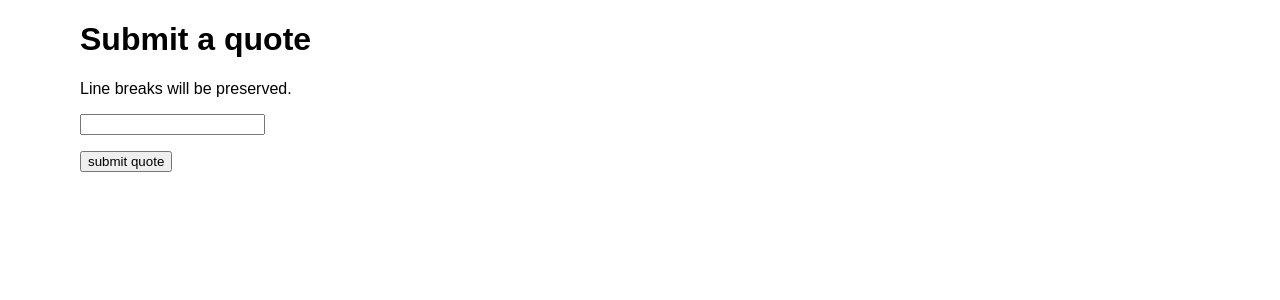
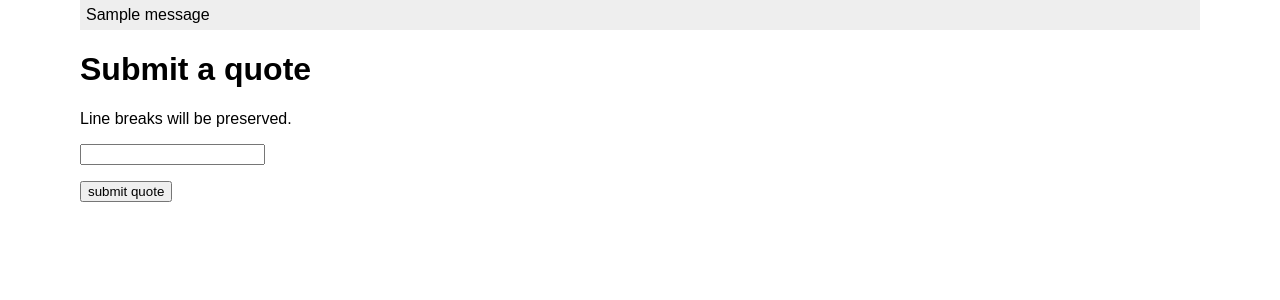
Before and after one commit to teh/pyukbash, a Django app: template templates/submit.html in a window 1280 px wide. Shown: the part 42-342 px from the top of the page. Run offline with Django 3.2, Linux system fonts and the light colour scheme; the template is opened without the code that fills it, so the values that code supplies are empty, except form fields; tables that the repository leaves empty hold one stand-in row (values such as "Sample post"); one stand-in notice (Sample message) is shown; form fields are guessed from the names that the template uses.

Commit message:
Add some messages for usability

```diff
--- a/settings.py
+++ b/settings.py
@@ -121,6 +121,8 @@ TEMPLATE_DIRS = (
     './templates'
 )
 
+MESSAGE_STORAGE = 'django.contrib.messages.storage.cookie.CookieStorage'
+
 INSTALLED_APPS = (
     'django.contrib.auth',
     'django.contrib.contenttypes',
--- a/static/base.css
+++ b/static/base.css
@@ -42,3 +42,20 @@ textarea {
 div.rating {
   font-family: courier, monospace;
 }
+
+ul.messages {
+  list-style-type: none;
+  padding: 0;
+  margin: 0;
+  background: #eee;
+  padding: 6px;
+}
+
+ul.messages .info {
+  color: #0a0;
+  font-weight: bold;
+}
+ul.messages .error {
+  color: #a00;
+  font-weight: bold;
+}
--- a/templates/base.html
+++ b/templates/base.html
@@ -12,6 +12,15 @@
         <li><a href="{% url submit %}">submit</a></li>
       </ul>
     </div>
+
+    {% if messages %}
+    <ul class="messages">
+      {% for message in messages %}
+      <li{% if message.tags %} class="{{ message.tags }}"{% endif %}>{{ message }}</li>
+      {% endfor %}
+    </ul>
+    {% endif %}
+
     {% block main %}
     {% endblock %}
   </body>
--- a/ui/views.py
+++ b/ui/views.py
@@ -1,6 +1,7 @@
 from django.shortcuts import render, redirect, get_object_or_404
 from django import forms
 from django.db import IntegrityError
+from django.contrib import messages
 
 from .models import Quote, VoteRecord
 
@@ -19,6 +20,7 @@ def submit(request):
         form = QuoteForm(request.POST)
         if form.is_valid():
             Quote.objects.create(text=form.cleaned_data['quote'])
+            messages.add_message(request, messages.INFO, "Quote submitted.")
             return redirect('landing')
 
     else:
@@ -36,7 +38,6 @@ def quote_page(request, quote_id):
 
 def vote(request, quote_id, updown):
     quote = get_object_or_404(Quote, id=quote_id)
-
     try:
         VoteRecord.objects.create(
             quote=quote,
@@ -44,6 +45,7 @@ def vote(request, quote_id, updown):
             vote=-1 if updown == 'down' else +1,
         )
     except IntegrityError:
+        messages.add_message(request, messages.ERROR, "Already voted on this qoute.")
         return redirect('landing')
 
     if updown == 'up':
@@ -51,4 +53,5 @@ def vote(request, quote_id, updown):
     else:
         quote.down += 1
     quote.save()
+    messages.add_message(request, messages.INFO, "Voted.")
     return redirect('landing')
```
